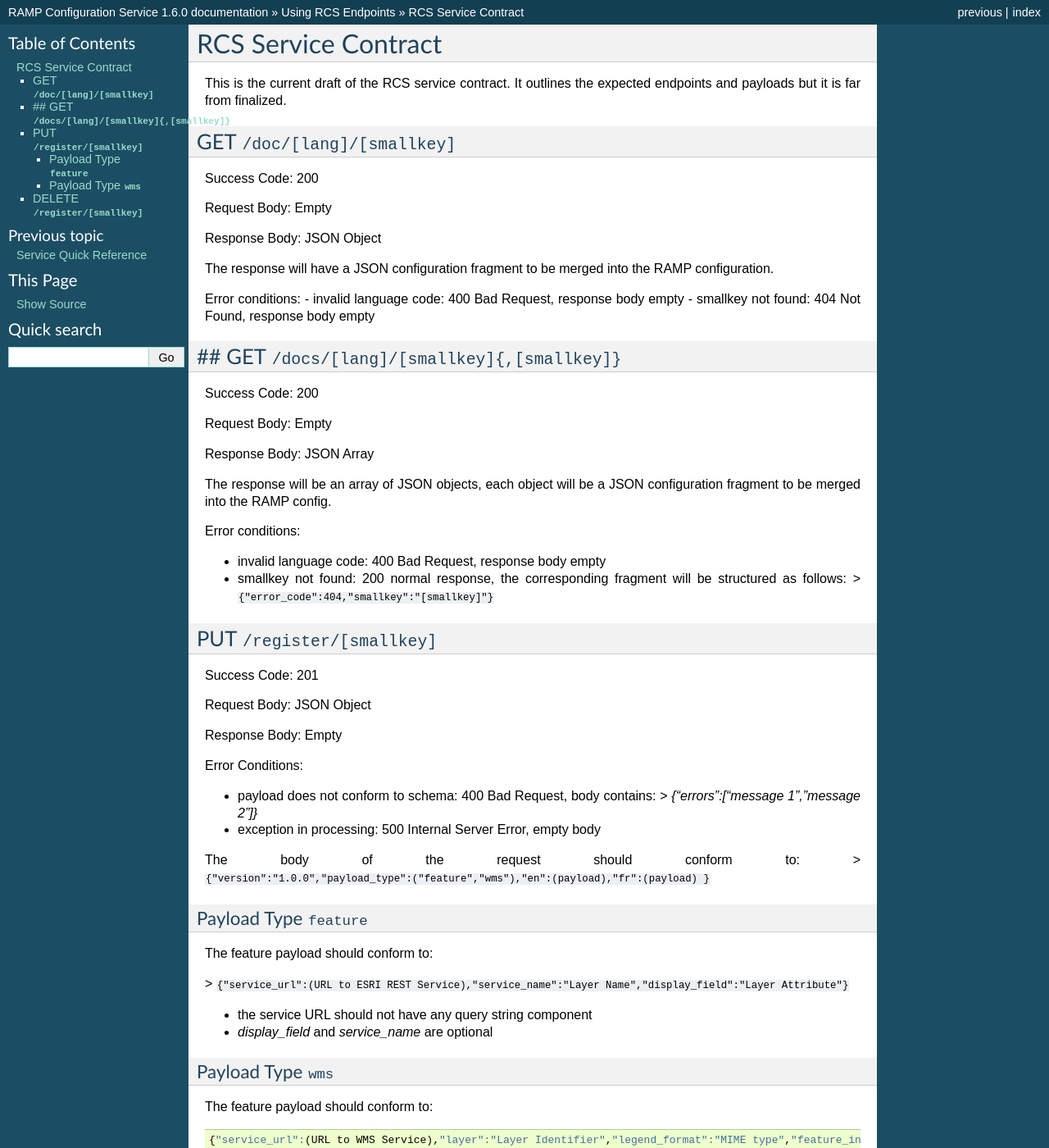
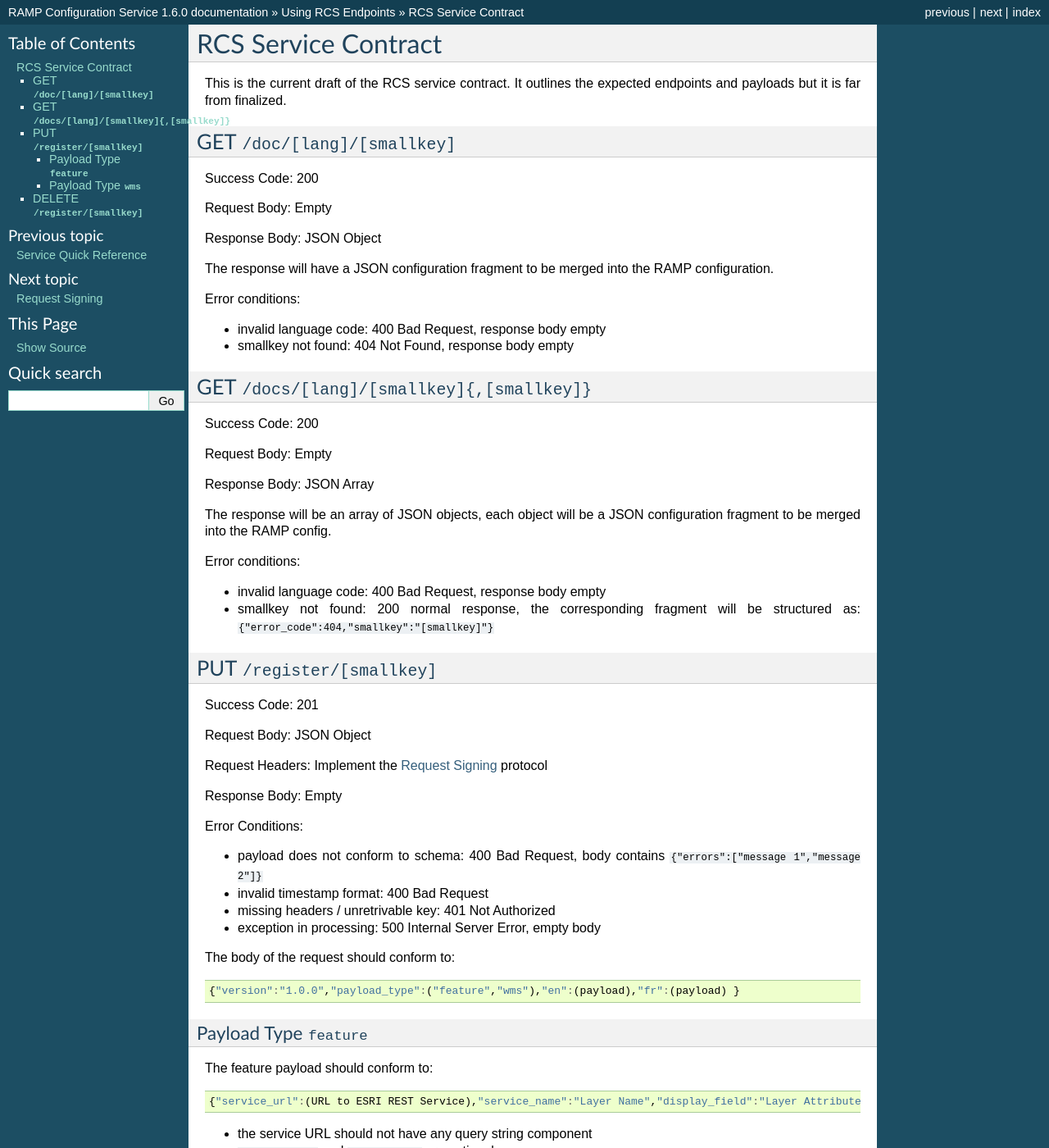
Before and after one commit to fgpv-vpgf/rcs, a Sphinx documentation site: the page built from docs/service/contract.rst, in a window 1280 px wide and 1400 px high. Shown: the whole window at 82% size. Built offline with Sphinx 7.4.7, drawn with Linux system fonts in a browser that asks for light colours; some of the changed text lies outside the part shown.

Commit message:
signing docs

```diff
--- a/docs/service/contract.rst
+++ b/docs/service/contract.rst
@@ -19,11 +19,12 @@
 configuration.
 
 Error conditions:
+
 - invalid language code: 400 Bad Request, response body empty
 - smallkey not found: 404 Not Found, response body empty
 
-## GET ``/docs/[lang]/[smallkey]{,[smallkey]}``
------------------------------------------------
+GET ``/docs/[lang]/[smallkey]{,[smallkey]}``
+--------------------------------------------
 
 Success Code: 200
 
@@ -38,8 +39,8 @@
 
 - invalid language code: 400 Bad Request, response body empty
 - smallkey not found: 200 normal response, the corresponding fragment will be
-  structured as follows:
-  > ``{"error_code":404,"smallkey":"[smallkey]"}``
+  structured as:
+  ``{"error_code":404,"smallkey":"[smallkey]"}``
 
 PUT ``/register/[smallkey]``
 ----------------------------
@@ -48,26 +49,35 @@
 
 Request Body: JSON Object
 
+Request Headers: Implement the :ref:`signing` protocol
+
 Response Body: Empty
 
 Error Conditions:
 
-- payload does not conform to schema: 400 Bad Request, body contains:
-  > `{"errors":["message 1","message 2"]}`
+- payload does not conform to schema: 400 Bad Request, body contains
+  ``{"errors":["message 1","message 2"]}``
+- invalid timestamp format: 400 Bad Request
+- missing headers / unretrivable key: 401 Not Authorized
 - exception in processing: 500 Internal Server Error, empty body
 
 The body of the request should conform to:
-> ``{"version":"1.0.0","payload_type":("feature","wms"),"en":(payload),"fr":(payload) }``
+
+.. code-block:: javascript
+
+    {"version":"1.0.0","payload_type":("feature","wms"),"en":(payload),"fr":(payload) }
 
 Payload Type ``feature``
 ^^^^^^^^^^^^^^^^^^^^^^^^
 
 The feature payload should conform to:
 
-> ``{"service_url":(URL to ESRI REST Service),"service_name":"Layer Name","display_field":"Layer Attribute"}``
+.. code-block:: javascript
+
+    {"service_url":(URL to ESRI REST Service),"service_name":"Layer Name","display_field":"Layer Attribute"}
 
 - the service URL should not have any query string component
-- `display_field` and `service_name` are optional
+- ``display_field`` and ``service_name`` are optional
 
 Payload Type ``wms``
 ^^^^^^^^^^^^^^^^^^^^
@@ -79,10 +89,10 @@
     {"service_url":(URL to WMS Service),"layer":"Layer Identifier","legend_format":"MIME type","feature_info_type":(?)}
 
 - the service URL should not have any query string component
-- `layer` is required and must match the a layer identifier specified in the WMS
-- `legend_format` is an optional string, if present it indicates legend support
+- ``layer`` is required and must match the a layer identifier specified in the WMS
+- ``legend_format`` is an optional string, if present it indicates legend support
   on the WMS and specifies the image MIME type to request from the server
-- `feature_info_type` is an optional field, if present it indicates feature
+- ``feature_info_type`` is an optional field, if present it indicates feature
   info support on the WMS
 
 DELETE ``/register/[smallkey]``
@@ -92,9 +102,13 @@
 
 Request Body: Empty
 
+Request Headers: Implement the :ref:`signing` protocol
+
 Response Body: Empty
 
 Error Conditions:
 
 - smallkey not found: 404 Not Found
+- invalid timestamp format: 400 Bad Request
+- missing headers / unretrivable key: 401 Not Authorized
 - exception in processing: 500 Internal Server Error, empty body
--- a/docs/service/index.rst
+++ b/docs/service/index.rst
@@ -6,3 +6,4 @@
 
     quickref
     contract
+    signing
```
Also changed, not shown: docs/service/signing.rst (added, +101 -0 lines).
